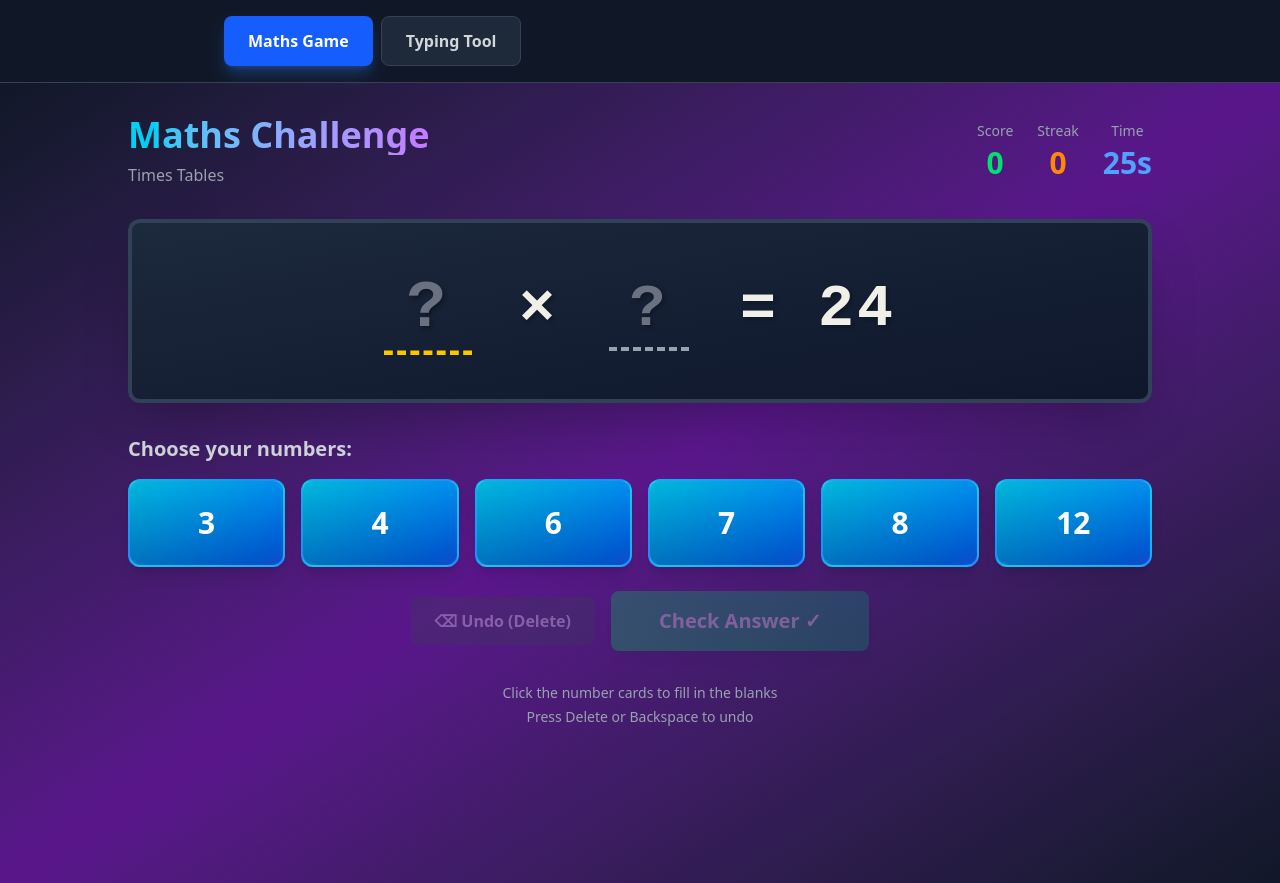
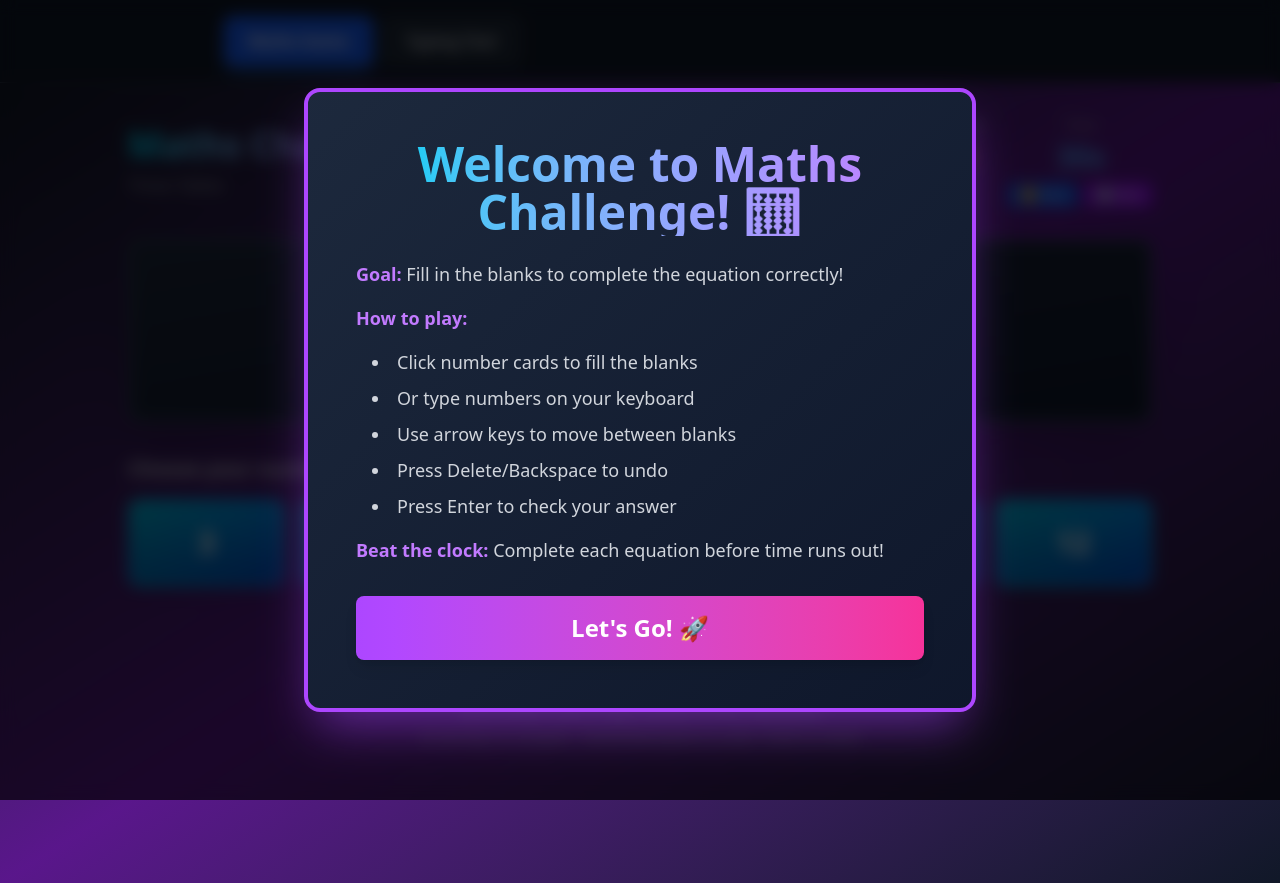
Before and after one commit to Frithir/typingTool, a React (Vite) app: page / in a window 1280 px wide. Built offline with nearby package versions, Linux system fonts and the light colour scheme.

Commit message:
feat: enhance MathsGame with intro modal, pause functionality, and wrong answer display

```diff
--- a/src/components/MathsGame/MathsGame.tsx
+++ b/src/components/MathsGame/MathsGame.tsx
@@ -14,7 +14,12 @@ export const MathsGame = () => {
   const [feedback, setFeedback] = useState<"correct" | "incorrect" | null>(
     null
   );
+  const [isPaused, setIsPaused] = useState(false);
   const [usedEquations, setUsedEquations] = useState<Set<string>>(new Set());
+  const [showIntro, setShowIntro] = useState(true);
+  const [wrongAnswerDisplay, setWrongAnswerDisplay] = useState<string | null>(
+    null
+  );
   const timerRef = useRef<number | null>(null);
 
   // Initialize first equation
@@ -24,30 +29,78 @@ export const MathsGame = () => {
 
   // Timer countdown
   useEffect(() => {
-    if (timeLeft > 0 && !isChecking) {
+    if (timeLeft > 0 && !isChecking && !showIntro && !isPaused) {
       timerRef.current = window.setTimeout(() => {
         setTimeLeft((t) => t - 1);
       }, 1000);
-    } else if (timeLeft === 0 && !isChecking) {
+    } else if (timeLeft === 0 && !isChecking && !showIntro) {
       handleTimeout();
     }
 
     return () => {
       if (timerRef.current) clearTimeout(timerRef.current);
     };
-  }, [timeLeft, isChecking]);
+  }, [timeLeft, isChecking, showIntro, isPaused]);
 
-  // Handle delete key
+  // Handle keyboard input for number selection and navigation
   useEffect(() => {
-    const handleKeyDown = (e: KeyboardEvent) => {
+    const handleKeyPress = (e: KeyboardEvent) => {
+      if (isChecking || showIntro) return;
+
+      // Number keys 0-9
+      if (/^[0-9]$/.test(e.key)) {
+        const digit = parseInt(e.key);
+        const availableOptions =
+          currentEquation?.options.filter((opt) => !usedOptions.has(opt)) || [];
+
+        // Find available option that matches this digit
+        const matchingOption = availableOptions.find((opt) => {
+          const optStr = opt.toString();
+          return (
+            optStr === digit.toString() || optStr.startsWith(digit.toString())
+          );
+        });
+
+        if (matchingOption !== undefined) {
+          handleNumberClick(matchingOption);
+        }
+      }
+
+      // Arrow keys to navigate slots
+      if (e.key === "ArrowLeft" || e.key === "ArrowRight") {
+        e.preventDefault();
+        const direction = e.key === "ArrowLeft" ? -1 : 1;
+        const newSlot = activeSlot + direction;
+        if (newSlot >= 0 && newSlot < userAnswers.length) {
+          setActiveSlot(newSlot);
+        }
+      }
+
+      // Enter to check answer
+      if (e.key === "Enter") {
+        const allFilled = userAnswers.every((a) => a !== null);
+        if (allFilled) {
+          handleCheck();
+        }
+      }
+
+      // Delete/Backspace to undo
       if (e.key === "Backspace" || e.key === "Delete") {
+        e.preventDefault();
         handleUndo();
       }
     };
 
-    window.addEventListener("keydown", handleKeyDown);
-    return () => window.removeEventListener("keydown", handleKeyDown);
-  }, [activeSlot, userAnswers, usedOptions]);
+    window.addEventListener("keydown", handleKeyPress);
+    return () => window.removeEventListener("keydown", handleKeyPress);
+  }, [
+    isChecking,
+    showIntro,
+    usedOptions,
+    activeSlot,
+    userAnswers,
+    currentEquation,
+  ]);
 
   const loadNewEquation = () => {
     const equation = getRandomEquation("easy", usedEquations);
@@ -57,6 +110,7 @@ export const MathsGame = () => {
     setActiveSlot(0);
     setTimeLeft(equation.timeLimit);
     setFeedback(null);
+    setWrongAnswerDisplay(null);
     setIsChecking(false);
   };
 
@@ -122,6 +176,37 @@ export const MathsGame = () => {
 
     setFeedback(isCorrect ? "correct" : "incorrect");
 
+    // Calculate wrong answer for display
+    if (!isCorrect) {
+      const [a, b] = userAnswers as number[];
+      let result = 0;
+      switch (currentEquation.category) {
+        case "addition":
+          result = a + b;
+          break;
+        case "subtraction":
+          result = a - b;
+          break;
+        case "multiplication":
+          result = a * b;
+          break;
+        case "division":
+          result = a / b;
+          break;
+      }
+
+      const operator =
+        currentEquation.category === "addition"
+          ? "+"
+          : currentEquation.category === "subtraction"
+          ? "-"
+          : currentEquation.category === "multiplication"
+          ? "×"
+          : "÷";
+
+      setWrongAnswerDisplay(`${a} ${operator} ${b} = ${result}`);
+    }
+
     if (isCorrect) {
       setScore((s) => s + 1);
       setStreak((s) => s + 1);
@@ -139,6 +224,7 @@ export const MathsGame = () => {
         setActiveSlot(0);
         setTimeLeft(currentEquation.timeLimit);
         setFeedback(null);
+        setWrongAnswerDisplay(null);
         setIsChecking(false);
       }, 3000);
     }
@@ -203,6 +289,43 @@ export const MathsGame = () => {
 
   return (
     <div className="min-h-screen bg-gradient-to-br from-gray-900 via-purple-900 to-gray-900 text-gray-100 p-8">
+      {/* Intro Modal */}
+      {showIntro && (
+        <div className="fixed inset-0 bg-black/70 flex items-center justify-center z-50 backdrop-blur-sm">
+          <div className="bg-gradient-to-br from-slate-800 to-slate-900 rounded-2xl p-12 max-w-2xl border-4 border-purple-500 shadow-2xl shadow-purple-500/50">
+            <h1 className="text-5xl font-bold mb-6 text-center bg-gradient-to-r from-cyan-400 to-purple-400 bg-clip-text text-transparent">
+              Welcome to Maths Challenge! 🧮
+            </h1>
+            <div className="text-gray-300 space-y-4 mb-8 text-lg">
+              <p>
+                <strong className="text-purple-400">Goal:</strong> Fill in the
+                blanks to complete the equation correctly!
+              </p>
+              <p>
+                <strong className="text-purple-400">How to play:</strong>
+              </p>
+              <ul className="list-disc list-inside space-y-2 ml-4">
+                <li>Click number cards to fill the blanks</li>
+                <li>Or type numbers on your keyboard</li>
+                <li>Use arrow keys to move between blanks</li>
+                <li>Press Delete/Backspace to undo</li>
+                <li>Press Enter to check your answer</li>
+              </ul>
+              <p>
+                <strong className="text-purple-400">Beat the clock:</strong>{" "}
+                Complete each equation before time runs out!
+              </p>
+            </div>
+            <button
+              onClick={() => setShowIntro(false)}
+              className="w-full bg-gradient-to-r from-purple-500 to-pink-500 hover:from-purple-400 hover:to-pink-400 text-white font-bold text-2xl py-4 rounded-lg shadow-lg hover:shadow-purple-500/50 transform hover:scale-105 transition-all"
+            >
+              Let's Go! 🚀
+            </button>
+          </div>
+        </div>
+      )}
+
       <div className="max-w-5xl mx-auto">
         {/* Header */}
         <div className="mb-8 flex justify-between items-center">
@@ -233,6 +356,26 @@ export const MathsGame = () => {
                 }`}
               >
                 {timeLeft}s
+              </div>
+              <div className="flex gap-2 mt-2">
+                <button
+                  onClick={() => {
+                    setIsPaused(!isPaused);
+                    if (isPaused) loadNewEquation();
+                  }}
+                  className="text-xs bg-blue-600 hover:bg-blue-500 px-3 py-1 rounded transition-colors"
+                >
+                  {isPaused ? "▶ Start" : "⏸ Stop"}
+                </button>
+                <button
+                  onClick={() => {
+                    setIsPaused(false);
+                    loadNewEquation();
+                  }}
+                  className="text-xs bg-purple-600 hover:bg-purple-500 px-3 py-1 rounded transition-colors"
+                >
+                  🔄 New
+                </button>
               </div>
             </div>
           </div>
@@ -275,14 +418,21 @@ export const MathsGame = () => {
               bg-black/60 rounded-xl backdrop-blur-sm
             `}
             >
+              <div className="text-center">
                 <div
                   className={`
-                text-5xl font-bold
+                  text-5xl font-bold mb-4
                   ${feedback === "correct" ? "text-green-400" : "text-red-400"}
                   animate-bounce
                 `}
                 >
                   {feedback === "correct" ? "🎉 Correct!" : "❌ Try Again!"}
+                </div>
+                {wrongAnswerDisplay && (
+                  <div className="text-3xl font-bold text-yellow-300 mt-4">
+                    {wrongAnswerDisplay}
+                  </div>
+                )}
               </div>
             </div>
           )}
@@ -355,8 +505,10 @@ export const MathsGame = () => {
 
         {/* Instructions */}
         <div className="mt-8 text-center text-gray-400 text-sm">
-          <p>Click the number cards to fill in the blanks</p>
-          <p className="mt-1">Press Delete or Backspace to undo</p>
+          <p>Click number cards or type numbers to fill in the blanks</p>
+          <p className="mt-1">
+            Arrow keys to navigate • Delete/Backspace to undo • Enter to check
+          </p>
         </div>
       </div>
     </div>
```
Lines whose indentation alone changed are shown as unchanged.
